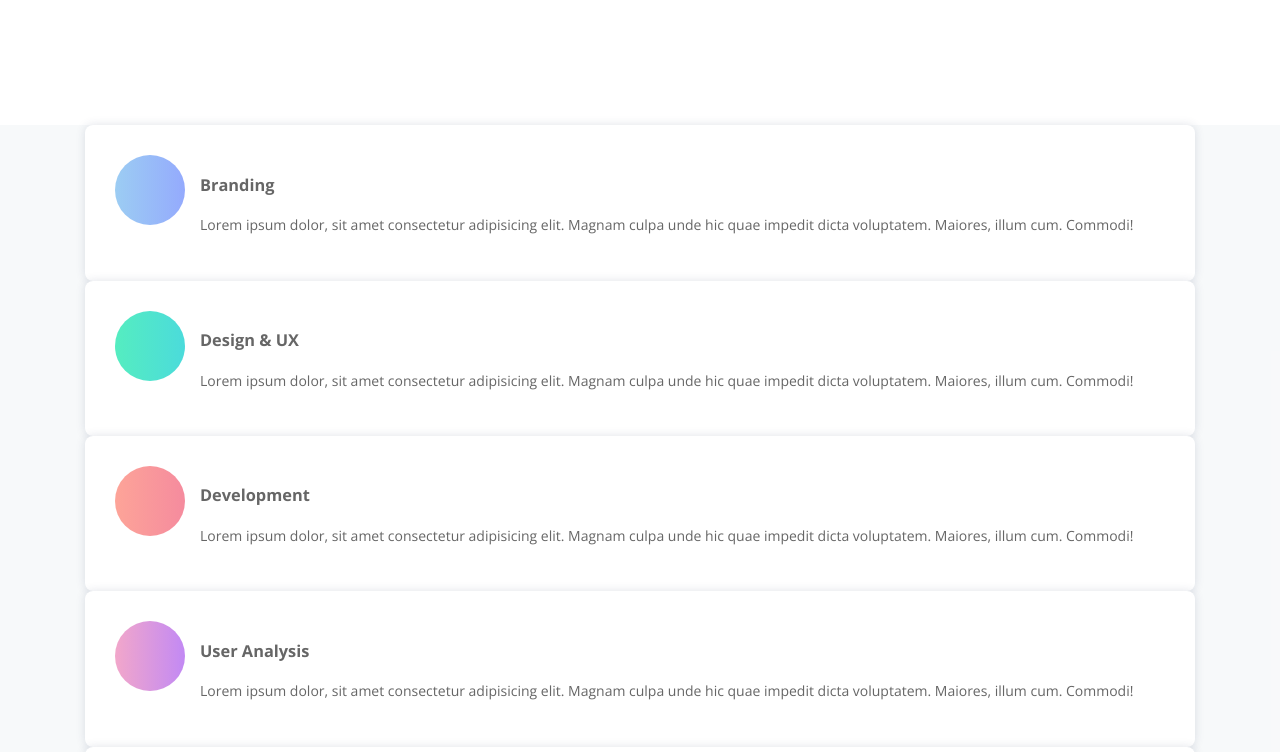
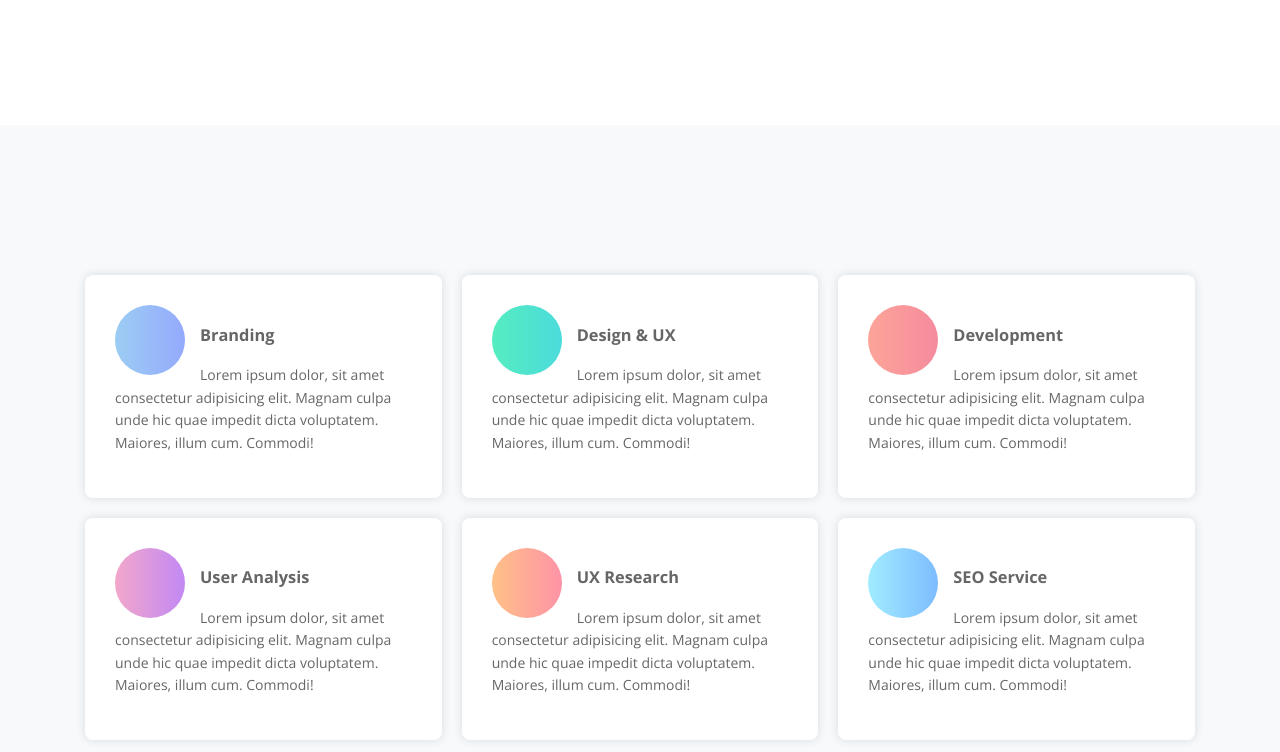
Before and after one commit to dm-1904/CodeRAD, a plain HTML site: page index.html in a window 1280 px wide. Shown: the part 920-1672 px from the top of the page. Drawn offline with nearby package versions, Linux system fonts and the light colour scheme.

Commit message:
complete section 3

```diff
--- a/css/styles.css
+++ b/css/styles.css
@@ -108,6 +108,13 @@
 
 .bg-contrast {
   background-color: var(--contrast);
+  padding: var(--size-150) 0;
+}
+
+.service-grid {
+  display: grid;
+  grid-template-columns: repeat(auto-fit, minmax(300px, 1fr));
+  gap: var(--size-20);
 }
 
 .service-card {
--- a/index.html
+++ b/index.html
@@ -72,7 +72,7 @@
     </section>
 
     <section class="bg-contrast">
-      <div class="container">
+      <div class="container service-grid">
         <div class="service-card">
           <span class="bg-color-1"></span>
           <div>
```
